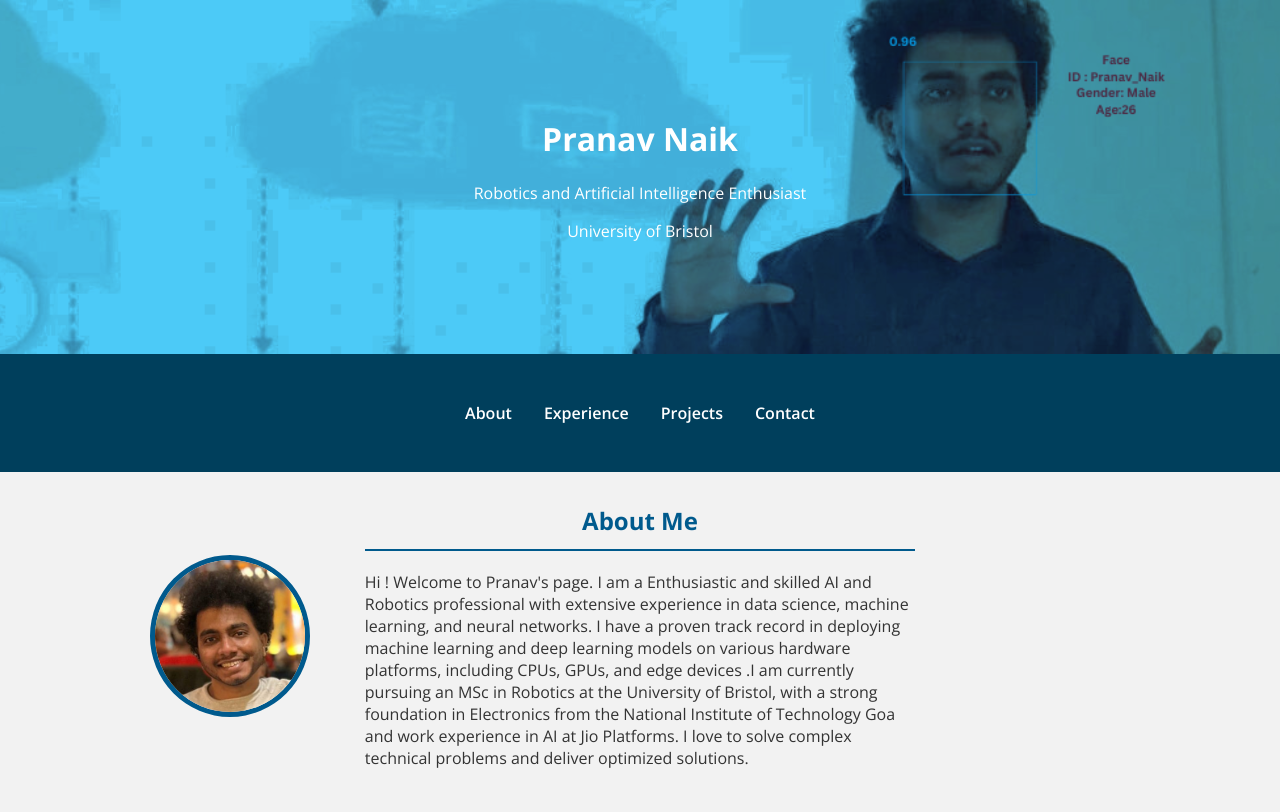
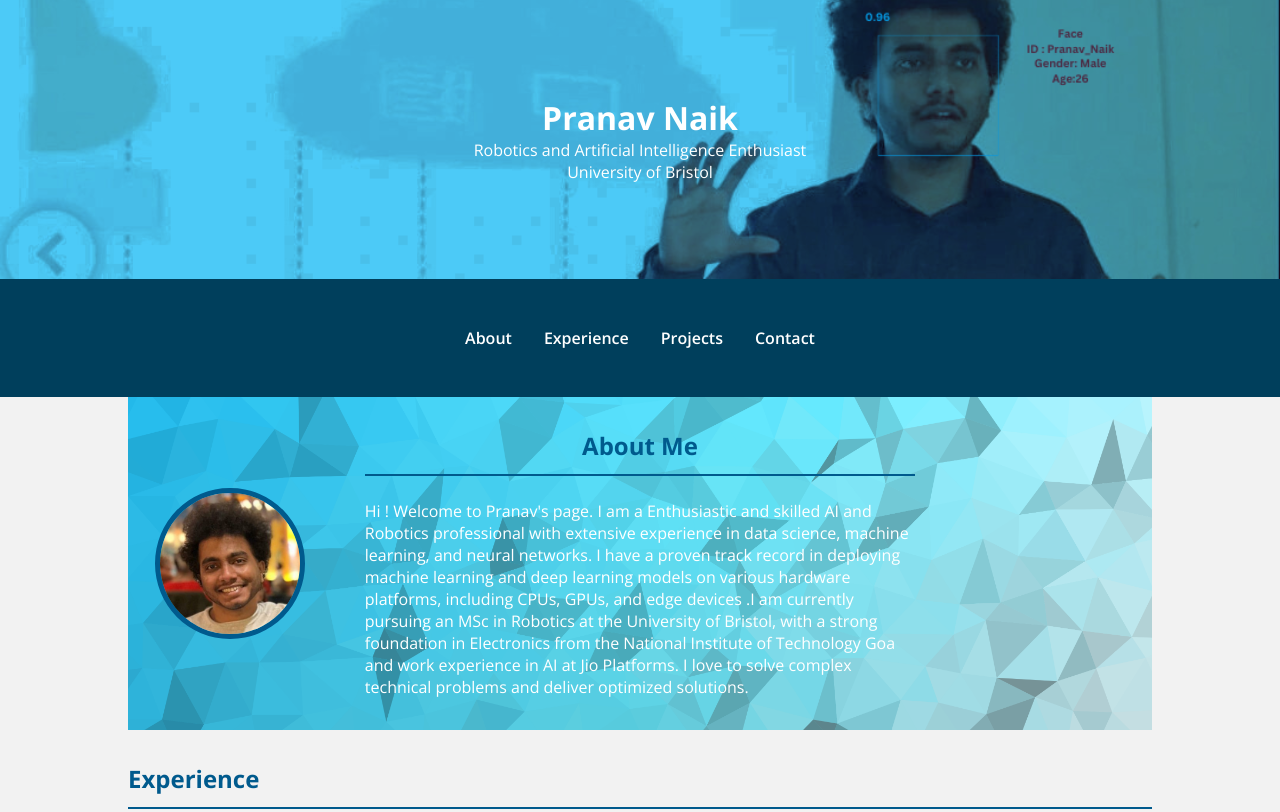
Before and after one commit to SilverArachnid/Pranav-s_Projects, a plain HTML site: page index.html in a window 1280 px wide. Shown: the top 812 px of the page. Drawn offline with nearby package versions, Linux system fonts and the light colour scheme.

Commit message:
added background image

```diff
--- a/styles.css
+++ b/styles.css
@@ -1,29 +1,36 @@
+/* General reset */
+* {
+  margin: 0;
+  padding: 0;
+  box-sizing: border-box;
+}
+
+/* Body styling */
 body {
   font-family: 'Open Sans', sans-serif;
+  background: #f2f2f2;
+  color: #333;
   margin: 0;
   padding: 0;
-    background: #f2f2f2;
-    color: #333;
 }
 
+/* Header section with cover photo */
 header {
-    background:
-        url('images/Me_presenting1.png') no-repeat center center; /* Initial background image */
-    background-size: cover; /* Make the image cover the entire header */
-    background-blend-mode: overlay; /* Blend the background color with the image */
-    background-color: rgba(0, 90, 141, 0.7); /* Blueish color with transparency */
+  background: url('images/Me_presenting1.png') no-repeat center center;
+  background-size: cover;
+  background-blend-mode: overlay;
+  background-color: rgba(0, 90, 141, 0.7);
   color: #fff;
-    padding: 4em 0; /* Adjusted padding for better visibility of the image */
+  padding: 4em 0;
   text-align: center;
+  position: relative;
+  z-index: 1;
 }
 
+/* Navigation bar styling */
 nav {
   background: #003f5c;
   padding: 1em 0;
-}
-
-.centered-title {
-    text-align: center;
 }
 
 nav .container {
@@ -38,6 +45,25 @@ nav a {
   font-weight: 600;
 }
 
+/* Sections with fixed background */
+.about-container,
+.experience-container,
+.projects-container,
+.contact-container {
+  background-image: url('images/lowpoly.png');
+  background-repeat: no-repeat;
+  background-attachment: fixed;
+  background-size: cover;
+  color: white;
+  padding: 4em 0;
+}
+
+/* Centered title */
+.centered-title {
+  text-align: center;
+}
+
+/* Container to center content */
 .container {
   width: 80%;
   margin: auto;
@@ -45,18 +71,21 @@ nav a {
   padding: 2em 0;
 }
 
+/* Section headings */
 h2 {
   color: #005a8d;
   border-bottom: 2px solid #005a8d;
   padding-bottom: 0.5em;
+  margin-bottom: 1em;
 }
 
+/* Experience section styles */
 .experience {
   background: #fff;
   padding: 1em;
   margin: 1em 0;
   border-radius: 8px;
-    box-shadow: 0 4px 8px rgba(0,0,0,0.1);
+  box-shadow: 0 4px 8px rgba(0, 0, 0, 0.1);
   position: relative;
   overflow: hidden;
 }
@@ -66,16 +95,16 @@ h2 {
 }
 
 .experience .job-content {
-    display: none;  /* Hidden by default */
+  display: none;
   opacity: 0;
   max-height: 0;
   transition: max-height 0.5s ease, opacity 0.5s ease;
 }
 
 .experience:hover .job-content {
-    display: block;  /* Make it visible when hovered */
+  display: block;
   opacity: 1;
-    max-height: 500px; /* Set a large max height to allow full content visibility */
+  max-height: 500px;
 }
 
 .projects-grid {
@@ -88,9 +117,9 @@ h2 {
   background: #fff;
   padding: 1em;
   border-radius: 8px;
-    box-shadow: 0 4px 8px rgba(0,0,0,0.1);
+  box-shadow: 0 4px 8px rgba(0, 0, 0, 0.1);
   transition: transform 0.3s, box-shadow 0.3s;
-    max-height: 200px;  /* Limit the height initially */
+  max-height: 200px;
   overflow: hidden;
 }
 
@@ -114,14 +143,15 @@ h2 {
 
 .project:hover {
   transform: scale(1.05);
-    box-shadow: 0 6px 12px rgba(0,0,0,0.2);
-    max-height: none;  /* Expand height on hover */
+  box-shadow: 0 6px 12px rgba(0, 0, 0, 0.2);
+  max-height: none;
 }
 
 .linkedin-block {
   margin-top: 1em;
 }
 
+/* Footer section */
 footer {
   background: #003f5c;
   color: #fff;
@@ -129,7 +159,7 @@ footer {
   padding: 1em 0;
 }
 
-/* Styles for the About Me section */
+/* About section styling */
 .about-container {
   display: flex;
   align-items: center;
@@ -137,7 +167,6 @@ footer {
   padding: 2em 0;
 }
 
-/* Profile picture styling */
 .profile-picture {
   flex: 0 0 20%;
   display: flex;
@@ -149,10 +178,9 @@ footer {
   width: 100%;
   max-width: 150px;
   border-radius: 50%;
-    border: 5px solid #005a8d; /* Adjust border color if needed */
+  border: 5px solid #005a8d;
 }
 
-/* About content styling */
 .about-content {
   flex: 1;
   padding: 0 2em;
@@ -166,7 +194,6 @@ footer {
   margin: 0;
 }
 
-/* LinkedIn block styling */
 .linkedin-block {
   flex: 0 0 20%;
   display: flex;
@@ -178,12 +205,12 @@ footer {
   margin: 0;
 }
 
-/* Ensure the container for the LinkedIn badge has space to expand */
 #about .linkedin-block {
   margin-top: 0;
   text-align: center;
 }
 
+/* Responsive styling */
 @media screen and (max-width: 600px) {
   nav .container {
     flex-direction: column;
@@ -203,7 +230,8 @@ footer {
     padding: 2em 0;
   }
 
-    .profile-picture, .linkedin-block {
+  .profile-picture,
+  .linkedin-block {
     flex: none;
     margin: 1em 0;
   }
```
Also changed, not shown: images/lowpoly.png (added). Lines whose indentation alone changed are shown as unchanged.
